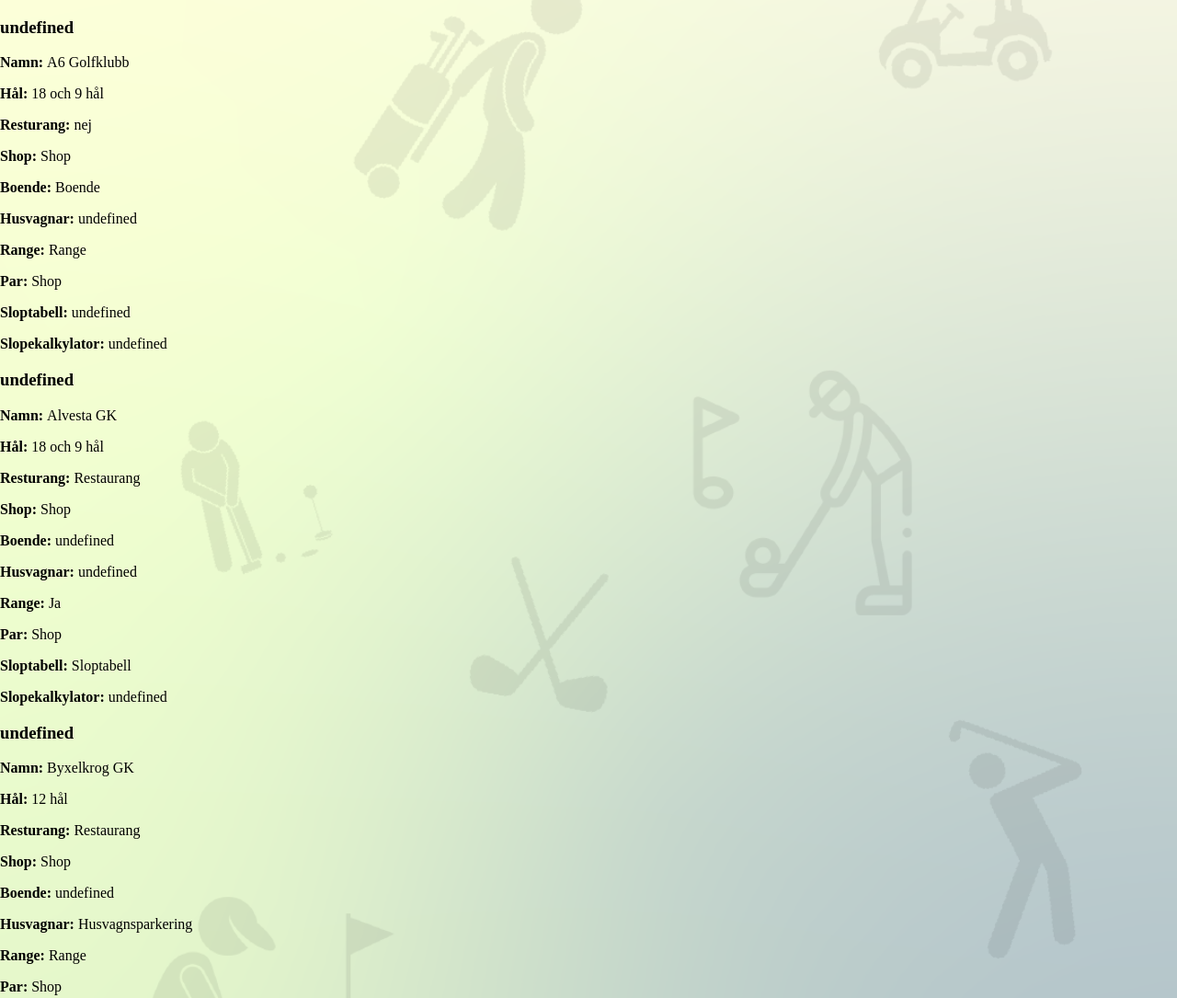
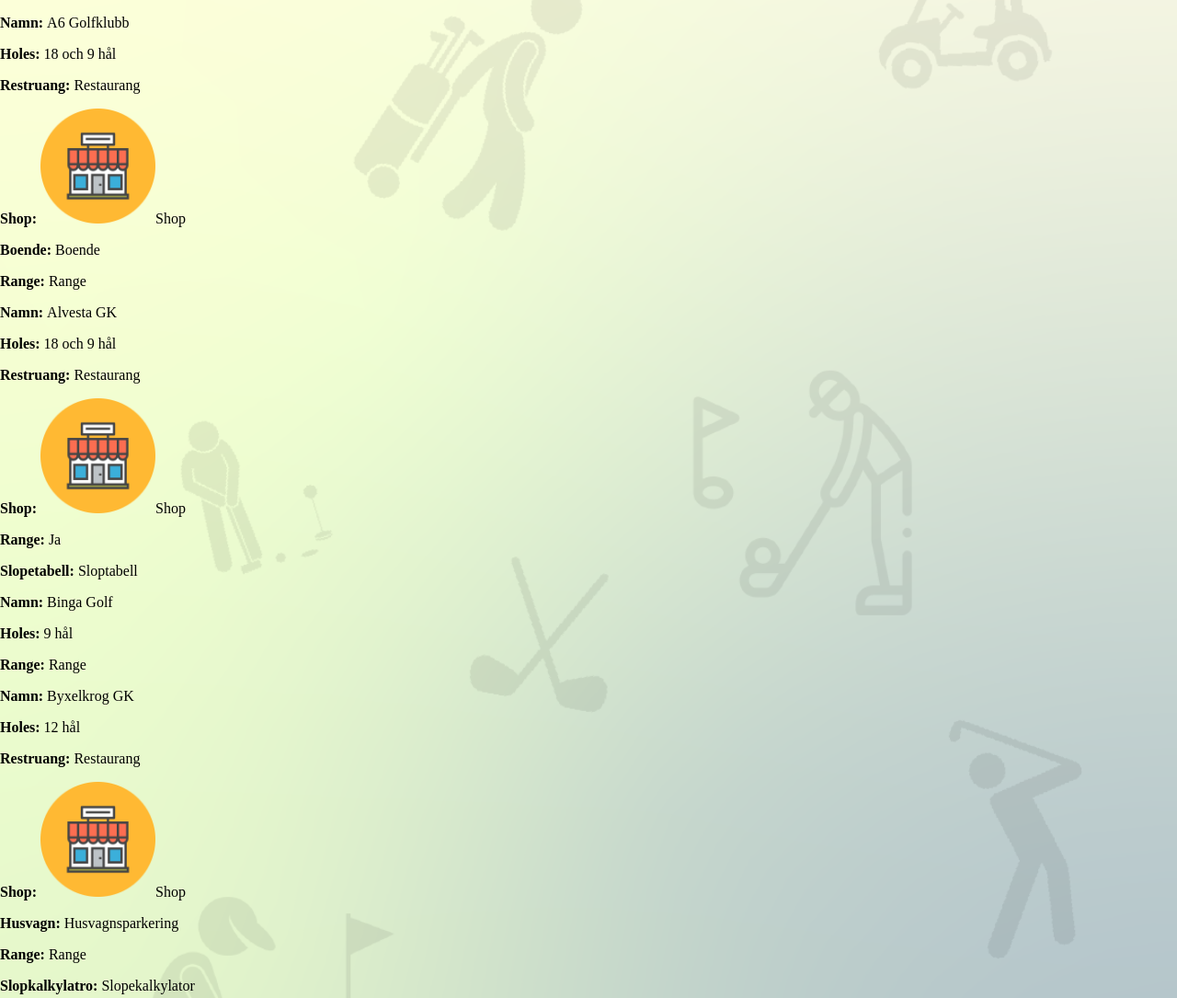
Before and after one commit to GustafSandberg/projektkurs1, a plain HTML site: page test.html in a window 1280 px wide. Shown: the top 1085 px of the page at 92% size. Drawn offline with Linux system fonts and the light colour scheme.

Commit message:
Co-authored-by: MaxMagnusson1 <MaxMagnusson1@users.noreply.github.com>

```diff
--- a/golfklubbar.json
+++ b/golfklubbar.json
@@ -1,9 +1,9 @@
 {
-    "Golfbanor": [
+    "Golfbanor" : [
         {
             "Name": "A6 Golfklubb",
             "Holes": "18 och 9 hål",
-            "Restaurant": "nej",
+            "Restaurant": "Restaurang",
             "Shop": "Shop",
             "Boende": "Boende",
             "Range": "Range",
--- a/json.js
+++ b/json.js
@@ -1,7 +1,10 @@
 var golfbanorELem
+let hej
+
 
 function init() {
     golfbanorELem=document.getElementById("Golfbanor");
+    hej = document.getElementById("shopbild").src;
     requestData();
 
 }
@@ -25,23 +28,38 @@ function getData(JSONtext){
 
     let HTMLcode = "";
 
+
     for (let i=0; i < Golfbanor.length; i++){
-       if (Golfbanor[i].Shop == undefined)
-       HTMLcode==""
 
-       else
+        let Shop = Golfbanor[i].Shop !== undefined ? "<p><b> Shop: </b><img src='" + hej + "' alt='Shop image'>" + Golfbanor[i].Shop + "</p>" : "";
 
-        HTMLcode+= "<h3>" + Golfbanor[i].type + "</h3>" +
-        "<p><b> Namn: </b>" + Golfbanor[i].Name + "</p>" +
-        "<p><b> Hål:  </b>" + Golfbanor[i].Holes + "</p>"+
-        "<p><b> Resturang: </b>" + Golfbanor[i].Restaurant + "</p>"+
-        "<p><b> Shop: </b>" + Golfbanor[i].Shop + "</p>" +
-        "<p><b> Boende: </b>" + Golfbanor[i].Boende +"</p>" +
-        "<p><b> Husvagnar: </b>" + Golfbanor[i].Husvagnar + "</p>" +
-        "<p><b> Range: </b>" + Golfbanor[i].Range + "</p>" +
-        "<p><b> Par: </b>" + Golfbanor[i].Shop + "</p>" +
-        "<p><b> Sloptabell: </b>" + Golfbanor[i].SlopeT + "</p>" +
-        "<p><b> Slopekalkylator: </b>" + Golfbanor[i].SlopeK;
+
+        let Husvagnar = Golfbanor[i].Husvagnar !== undefined ? "<p><b> Husvagn:  </b>" + Golfbanor[i].Husvagnar + "</p>" : "";
+
+        let Restaurant = Golfbanor[i].Restaurant !== undefined ?  "<p><b> Restruang: </b>" + Golfbanor[i].Restaurant + "</p>" : "" ;
+
+        let Boende = Golfbanor[i].Boende !== undefined ?  "<p><b> Boende: </b>" + Golfbanor[i].Boende + "</p>" : "" ;
+
+        let Range = Golfbanor[i].Range !== undefined ?  "<p><b> Range: </b>" + Golfbanor[i].Range + "</p>" : "" ;
+
+        let SlopeT = Golfbanor[i].SlopeT !== undefined ?  "<p><b> Slopetabell: </b>" + Golfbanor[i].SlopeT + "</p>" : "";
+
+        let SlopeK = Golfbanor[i].SlopeK !== undefined ?  "<p><b> Slopkalkylatro: </b>" + Golfbanor[i].SlopeK + "</p>" : "";
+
+        let type = Golfbanor[i].type !== undefined ? HTMLcode+= "<h3>" + Golfbanor[i].type + "</h3>" :  "";
+
+
+
+        HTMLcode+=
+        "<p><b> Namn: </b>" + Golfbanor[i].Name +
+        "<p><b> Holes: </b>" + Golfbanor[i].Holes +
+         Restaurant +
+         Shop +
+         Boende +
+         Husvagnar +
+        Range +
+        SlopeT +
+        SlopeK;
 
 
     }
--- a/test.html
+++ b/test.html
@@ -11,5 +11,6 @@
 <body>
 
     <div id="Golfbanor"></div>
+    <img src="img/shop.png" alt="shop" id="shopbild">
 </body>
 </html>
```
Also changed, not shown: img/golf-field1.png (added), img/golf.png (added), img/restaurant.png (added), img/shop.png (added), 1 other file.
